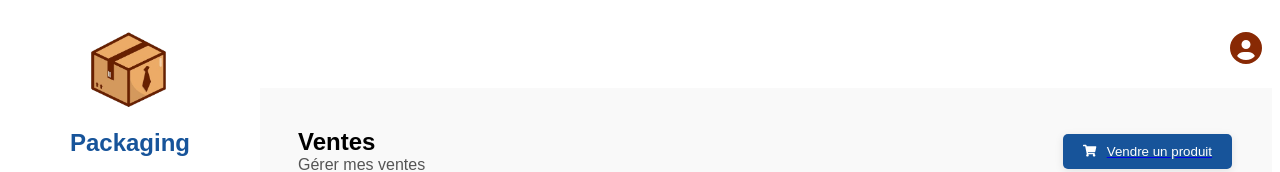
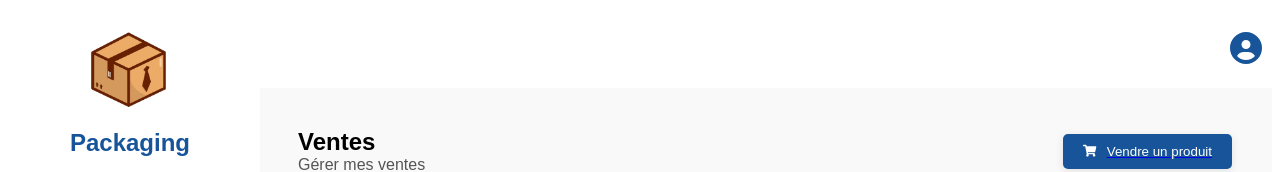
Before and after one commit to AngeAugustin/Front_packaging, a React (Create React App) app: page / in a window 1280 px wide. Shown: the top 172 px of the page. Built offline with nearby package versions, Linux system fonts and the light colour scheme.

Commit message:
Ajout Couleurs final

```diff
--- a/src/index.css
+++ b/src/index.css
@@ -31,7 +31,7 @@ body {
 /* Icône de l'utilisateur */
 .user-icon {
   font-size: 2rem; /* Taille de l'icône */
-  color: #882904; /* Icône marron */
+  color: #17549A; /* Icône marron */
 }
 
 /* Conteneur des détails de l'utilisateur (nom et e-mail) */
@@ -205,7 +205,7 @@ nav ul li a {
 
 /* Bouton actif */
 nav ul li a.active {
-  background-color: #882904; /* Fond marron pour le bouton actif */
+  background-color: #17549A; /* Fond marron pour le bouton actif */
   color: white; /* Texte blanc */
 }
 
@@ -219,5 +219,5 @@ nav ul li a:hover {
 }
 
 nav ul li a:hover .menu-icon {
-  color: #882904; /* Icône marron plus foncé au survol */
+  color: #17549A; /* Icône marron plus foncé au survol */
 }
```
